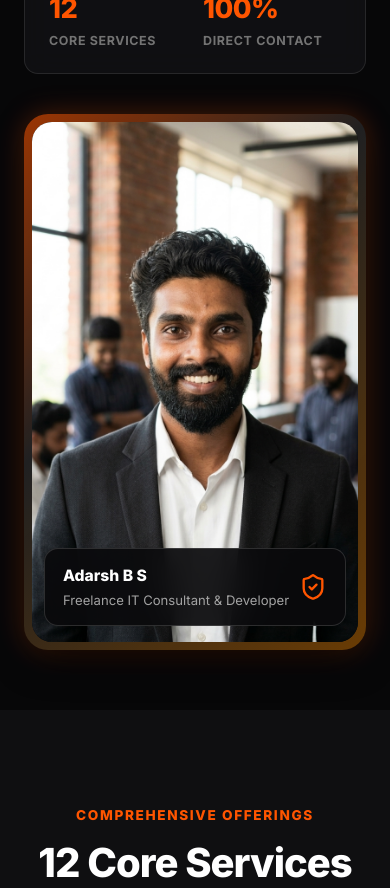
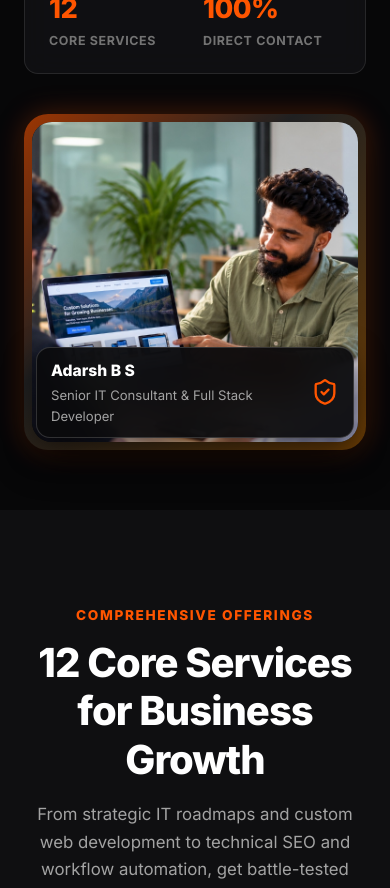
Before and after one commit to Adarsh-oo7/Adarsh.B.S, a Next.js app: page / in a window 390 px wide. Shown: the part 1600-2488 px from the top of the page. Built offline with nearby package versions, Linux system fonts and the light colour scheme.

Commit message:
Update hero section photo with consultation meeting showcase

```diff
--- a/src/app/globals.css
+++ b/src/app/globals.css
@@ -446,9 +446,9 @@ body {
 
 .avatar-image {
   width: 100%;
-  height: 520px;
+  height: 480px;
   object-fit: cover;
-  object-position: center 10%;
+  object-position: center 28%;
   display: block;
   transition: transform 0.5s ease;
 }
@@ -459,18 +459,19 @@ body {
 
 .floating-badge {
   position: absolute;
-  bottom: 24px;
-  left: 20px;
-  right: 20px;
-  background: rgba(10, 10, 12, 0.92);
+  bottom: 16px;
+  left: 16px;
+  right: 16px;
+  background: rgba(10, 10, 12, 0.94);
   backdrop-filter: blur(18px);
   -webkit-backdrop-filter: blur(18px);
-  border: 1px solid rgba(255, 255, 255, 0.14);
+  border: 1px solid rgba(255, 255, 255, 0.16);
   border-radius: 14px;
-  padding: 14px 18px;
+  padding: 12px 18px;
   display: flex;
   align-items: center;
   justify-content: space-between;
+  box-shadow: 0 10px 30px rgba(0, 0, 0, 0.6);
 }
 
 .badge-info h4 {
@@ -1521,6 +1522,16 @@ body {
   .mobile-quick-bar {
     display: flex;
   }
+  .avatar-image {
+    height: 320px;
+    object-position: center 25%;
+  }
+  .floating-badge {
+    bottom: 12px;
+    left: 12px;
+    right: 12px;
+    padding: 10px 14px;
+  }
   body {
     padding-bottom: 60px;
   }
--- a/src/app/layout.tsx
+++ b/src/app/layout.tsx
@@ -95,6 +95,12 @@ export const metadata: Metadata = {
     siteName: "Adarsh B S - Freelance Software Developer & IT Consultant",
     locale: "en_IN",
     images: [
+      {
+        url: "/assets/adarsh-consulting-meeting.jpg",
+        width: 1024,
+        height: 682,
+        alt: "Adarsh B S - Senior IT Consultant & Software Developer presenting custom web solutions to clients",
+      },
       {
         url: "/assets/adarsh-consultant-banner.jpg",
         width: 1200,
--- a/src/app/page.tsx
+++ b/src/app/page.tsx
@@ -630,10 +630,10 @@ export default function HomePage() {
             <div className="avatar-frame">
               <div className="avatar-inner">
                 <Image
-                  src="/assets/adarsh-executive-portrait.jpg"
-                  alt="Adarsh B S - Freelance IT Consultant and Software Developer"
-                  width={600}
-                  height={800}
+                  src="/assets/adarsh-consulting-meeting.jpg"
+                  alt="Adarsh B S - Senior IT Consultant & Full Stack Software Engineer presenting custom web and enterprise solutions"
+                  width={1024}
+                  height={682}
                   priority
                   className="avatar-image"
                 />
@@ -642,7 +642,7 @@ export default function HomePage() {
               <div className="floating-badge">
                 <div className="badge-info">
                   <h4>Adarsh B S</h4>
-                  <p>Freelance IT Consultant & Developer</p>
+                  <p>Senior IT Consultant & Full Stack Developer</p>
                 </div>
                 <div className="verified-icon">
                   <ShieldCheck className="w-7 h-7 text-orange-500" />
```
Also changed, not shown: public/assets/adarsh-consulting-meeting.jpg (added).
